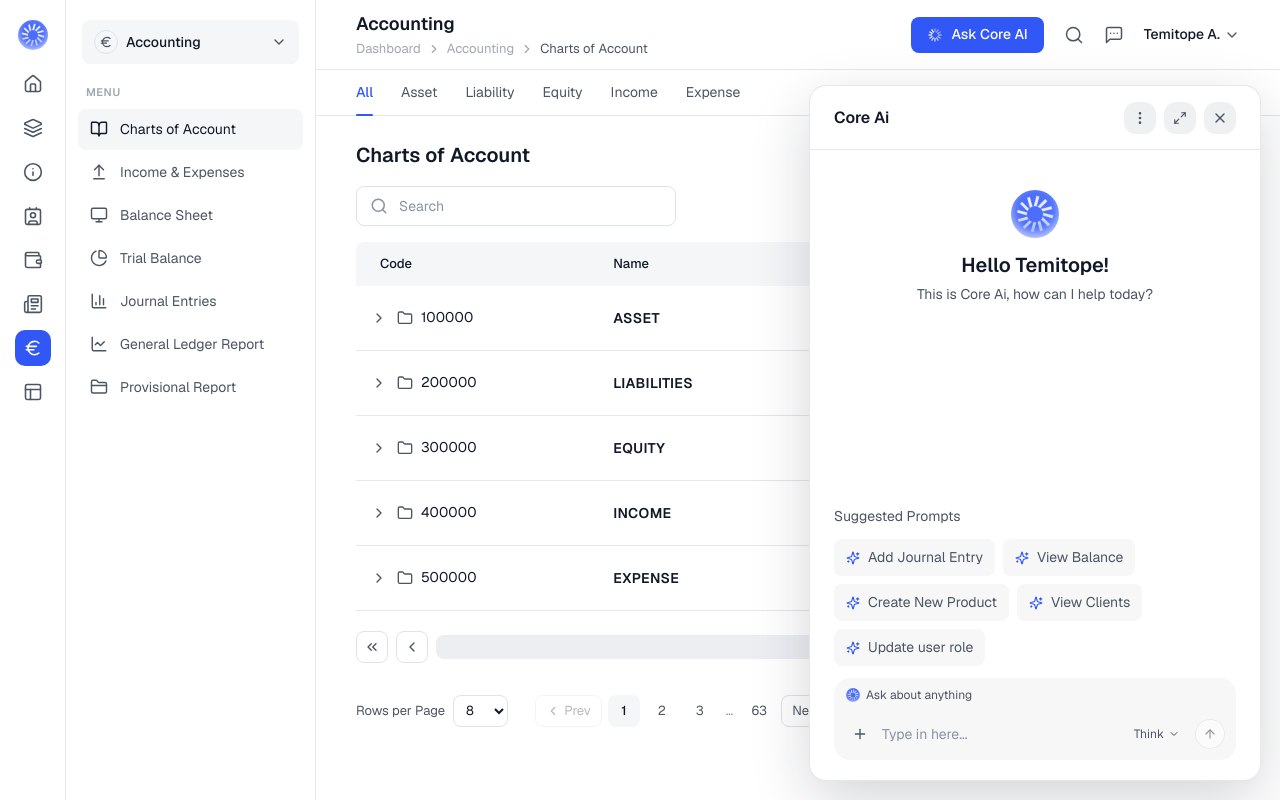
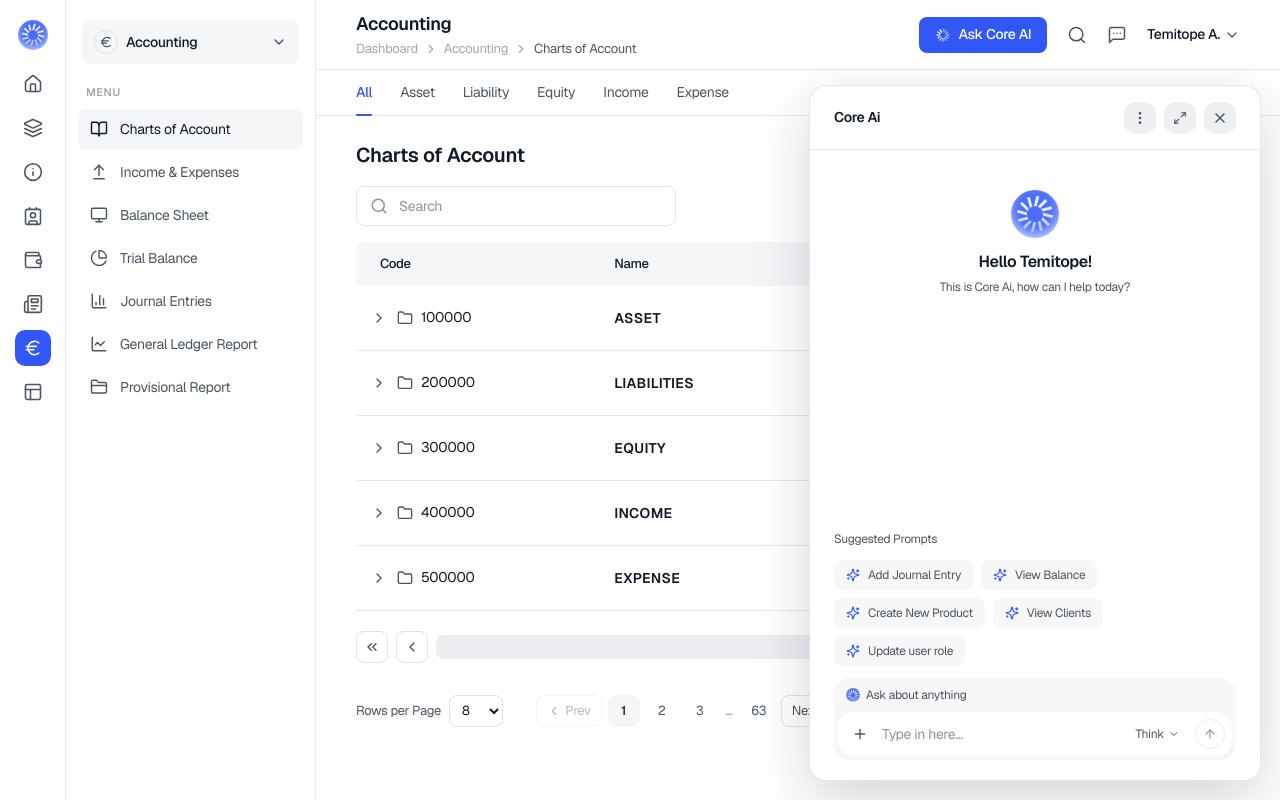
Before and after one commit to ttaiyegbusi/Chain-Core, a Next.js app: page /accounting/charts-of-account in a window 1280 px wide. Both pictures are taken after a click on the button "Ask Core AI". Built offline with nearby package versions, Linux system fonts and the light colour scheme.

Commit message:
Core AI clean up

```diff
--- a/src/app/globals.css
+++ b/src/app/globals.css
@@ -22,6 +22,7 @@ body {
   color: #111827;
   font-family: var(--font-geist), system-ui, -apple-system, BlinkMacSystemFont,
     "Segoe UI", sans-serif;
+  letter-spacing: -0.02em;
   -webkit-font-smoothing: antialiased;
   text-rendering: optimizeLegibility;
 }
@@ -48,3 +49,38 @@ body {
   outline: 2px solid #3157f6;
   outline-offset: 2px;
 }
+
+/* Apple-style floating panel enter/exit
+ * Subtle scale + opacity + slight slide-in from right.
+ */
+@keyframes coreai-enter {
+  from {
+    opacity: 0;
+    transform: scale(0.97) translateX(12px);
+  }
+  to {
+    opacity: 1;
+    transform: scale(1) translateX(0);
+  }
+}
+
+@keyframes coreai-exit {
+  from {
+    opacity: 1;
+    transform: scale(1) translateX(0);
+  }
+  to {
+    opacity: 0;
+    transform: scale(0.97) translateX(12px);
+  }
+}
+
+.coreai-panel-enter {
+  animation: coreai-enter 260ms cubic-bezier(0.32, 0.72, 0, 1) both;
+  transform-origin: top right;
+}
+
+.coreai-panel-exit {
+  animation: coreai-exit 200ms cubic-bezier(0.4, 0, 1, 1) both;
+  transform-origin: top right;
+}
--- a/src/components/CoreAI/Composer.tsx
+++ b/src/components/CoreAI/Composer.tsx
@@ -33,8 +33,8 @@ export default function Composer({
           <span>Ask about anything</span>
         </div>
 
-        {/* Inner input row: no stroke, same F7F7F7 background */}
-        <div className="flex items-center gap-2 rounded-xl bg-[#F7F7F7] px-2 py-2">
+        {/* Inner input row: white container, no stroke */}
+        <div className="flex items-center gap-2 rounded-xl bg-white px-2 py-2">
           <button
             type="button"
             aria-label="Attach file"
--- a/src/components/CoreAI/CoreAIModal.tsx
+++ b/src/components/CoreAI/CoreAIModal.tsx
@@ -1,6 +1,6 @@
 "use client";
 
-import { useEffect, useRef } from "react";
+import { useEffect, useRef, useState } from "react";
 import { MoreVertical, Maximize2, Minimize2, X } from "lucide-react";
 import { useCoreAI } from "./CoreAIProvider";
 import Welcome from "./Welcome";
@@ -16,8 +16,8 @@ import { AssistantMessage } from "./types";
  * ChainCore page. The page remains visible and interactive on the left —
  * no dim, no backdrop. Top of the panel sits below the global header.
  *
- * In "modal-attachments" mode an attachments column is appended on the
- * right, widening the floating panel.
+ * Open/close uses an Apple-style spring animation: subtle scale + opacity
+ * + slight slide-in from the right.
  */
 export default function CoreAIPanel() {
   const {
@@ -29,6 +29,21 @@ export default function CoreAIPanel() {
     send,
     hideAttachments,
   } = useCoreAI();
+
+  // Keep the panel mounted while the exit animation is playing.
+  const [mounted, setMounted] = useState(false);
+  const [phase, setPhase] = useState<"enter" | "exit">("enter");
+
+  useEffect(() => {
+    if (isOpen) {
+      setMounted(true);
+      setPhase("enter");
+    } else if (mounted) {
+      setPhase("exit");
+      const t = setTimeout(() => setMounted(false), 200);
+      return () => clearTimeout(t);
+    }
+  }, [isOpen, mounted]);
 
   const cardRef = useRef<HTMLDivElement>(null);
   const conversationRef = useRef<HTMLDivElement>(null);
@@ -50,7 +65,7 @@ export default function CoreAIPanel() {
     if (el) el.scrollTop = el.scrollHeight;
   }, [messages, isOpen]);
 
-  if (!isOpen) return null;
+  if (!mounted) return null;
 
   const lastAssistant = [...messages]
     .reverse()
@@ -61,9 +76,6 @@ export default function CoreAIPanel() {
 
   const hasConversation = messages.length > 0;
 
-  // Width: ~680px standard, ~1060px when attachments column is open.
-  // Positioned fixed on the right, below the 70px global header, with
-  // a small margin from the right edge and bottom.
   return (
     <div
       ref={cardRef}
@@ -74,6 +86,7 @@ export default function CoreAIPanel() {
         "fixed right-5 top-[86px] bottom-5 z-40 flex overflow-hidden rounded-2xl bg-white shadow-[0_20px_60px_rgba(17,24,39,0.18)] ring-1 ring-border",
         showingAttachments ? "w-[830px]" : "w-[450px]",
         "max-w-[calc(100vw-40px)]",
+        phase === "enter" ? "coreai-panel-enter" : "coreai-panel-exit",
       ].join(" ")}
     >
       {/* Main conversation column */}
@@ -82,7 +95,7 @@ export default function CoreAIPanel() {
         <div className="flex h-[64px] items-center justify-between border-b border-border px-6">
           <h2
             id="coreai-title"
-            className="text-base font-semibold text-text-primary"
+            className="text-sm font-semibold text-text-primary"
           >
             Core Ai
           </h2>
--- a/src/components/CoreAI/Welcome.tsx
+++ b/src/components/CoreAI/Welcome.tsx
@@ -16,10 +16,10 @@ export default function Welcome({
         <div className="mb-3 flex h-12 w-12 items-center justify-center">
           <Logo size={48} />
         </div>
-        <h2 className="text-xl font-semibold text-text-primary">
+        <h2 className="text-base font-semibold text-text-primary">
           Hello Temitope!
         </h2>
-        <p className="mt-1 text-sm text-text-secondary">
+        <p className="mt-1 text-xs text-text-secondary">
           This is Core Ai, how can I help today?
         </p>
       </div>
@@ -29,7 +29,7 @@ export default function Welcome({
 
       {/* Suggested Prompts pinned just above the composer */}
       <div className="px-6 pb-3">
-        <div className="mb-3 text-sm text-text-secondary">
+        <div className="mb-3 text-xs text-text-secondary">
           Suggested Prompts
         </div>
         <div className="flex flex-wrap gap-2">
@@ -38,7 +38,7 @@ export default function Welcome({
               key={p}
               type="button"
               onClick={() => onPromptClick(p)}
-              className="focus-ring inline-flex items-center gap-2 rounded-md bg-[#F7F7F7] px-3 py-2 text-sm text-text-secondary transition-colors hover:bg-[#ECECEC]"
+              className="focus-ring inline-flex items-center gap-2 rounded-md bg-[#F7F7F7] px-3 py-1.5 text-xs text-text-secondary transition-colors hover:bg-[#ECECEC]"
             >
               <Sparkles size={14} className="text-primary" aria-hidden />
               {p}
```
